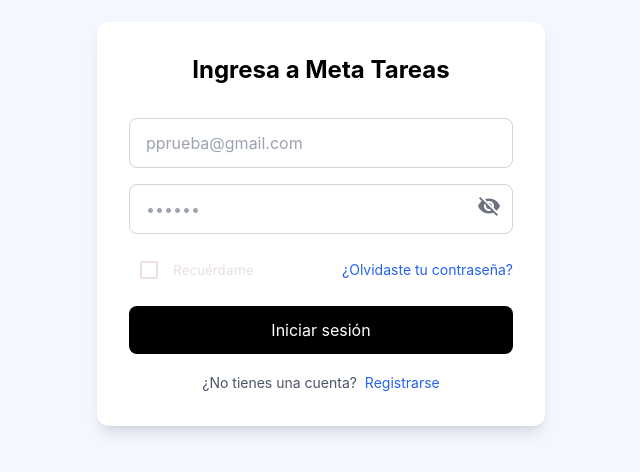
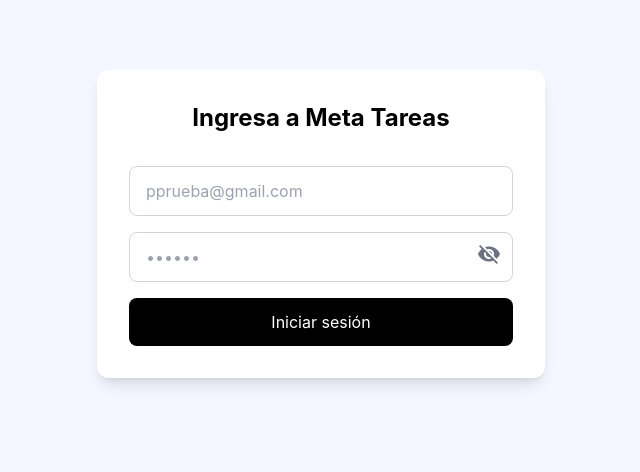
Before and after one commit to Cruzhit0/toDoListFront, an Angular app: page /auth/login in a window 1280 px wide. Shown: the part 176-648 px from the top of the page, without its empty margins (319-959 px from the left). Built offline with nearby package versions, Linux system fonts and the light colour scheme.

Commit message:
no me va a dar tiempo de poner esos dos

```diff
--- a/src/app/pages/login/login.component.html
+++ b/src/app/pages/login/login.component.html
@@ -35,12 +35,12 @@
         </div>
       </div>
 
-      <div class="flex justify-between items-center mb-4">
+      <!-- <div class="flex justify-between items-center mb-4">
         <mat-checkbox color="primary" class="text-sm">Recuérdame</mat-checkbox>
         <a href="/auth/forgot-password" class="text-sm text-blue-600 hover:underline">
           ¿Olvidaste tu contraseña?
         </a>
-      </div>
+      </div> -->
 
       <button
         type="submit"
@@ -50,12 +50,12 @@
         {{ isLoading ? 'Iniciando sesión...' : 'Iniciar sesión' }}
       </button>
 
-      <div class="text-center mt-4">
+      <!-- <div class="text-center mt-4">
         <span class="text-sm text-gray-600">¿No tienes una cuenta?</span>
         <a href="/auth/register" class="text-sm text-blue-600 ml-1 hover:underline">
           Registrarse
         </a>
-      </div>
+      </div> -->
     </form>
   </div>
 </div>
```
